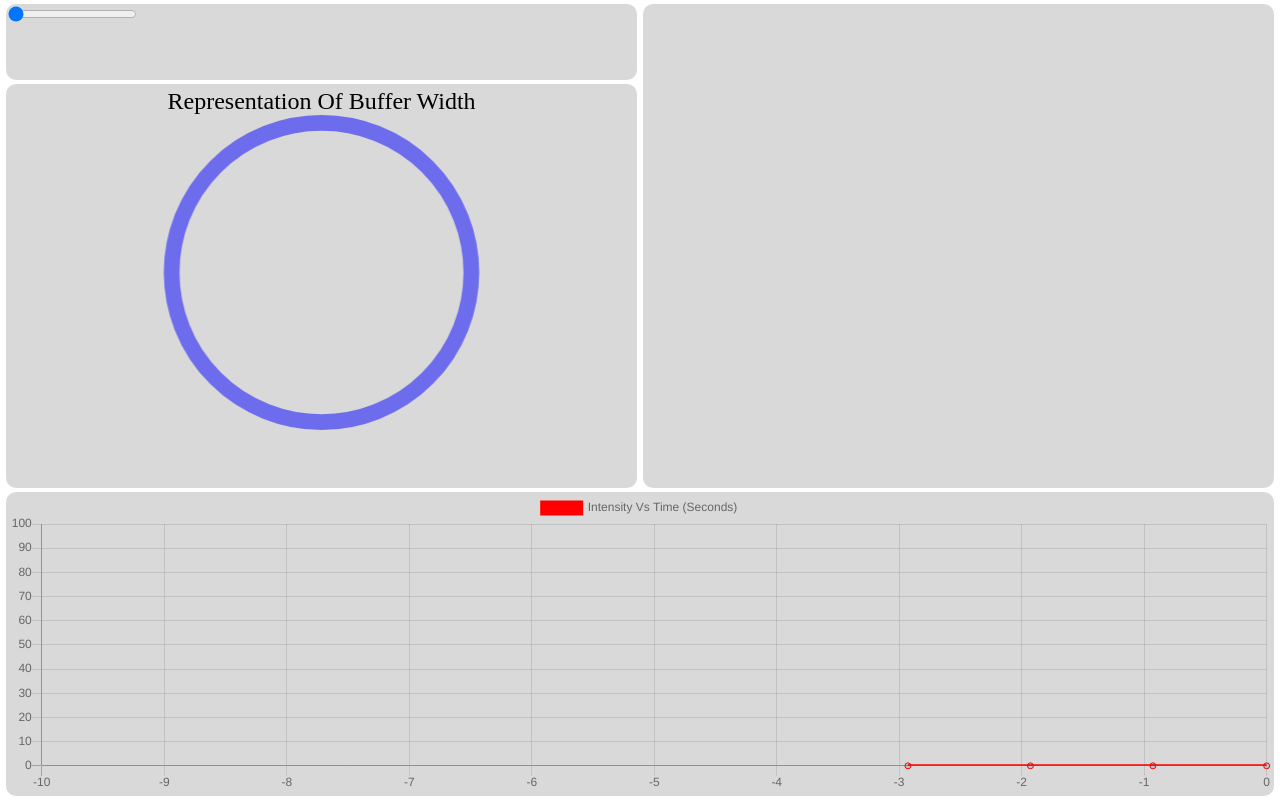
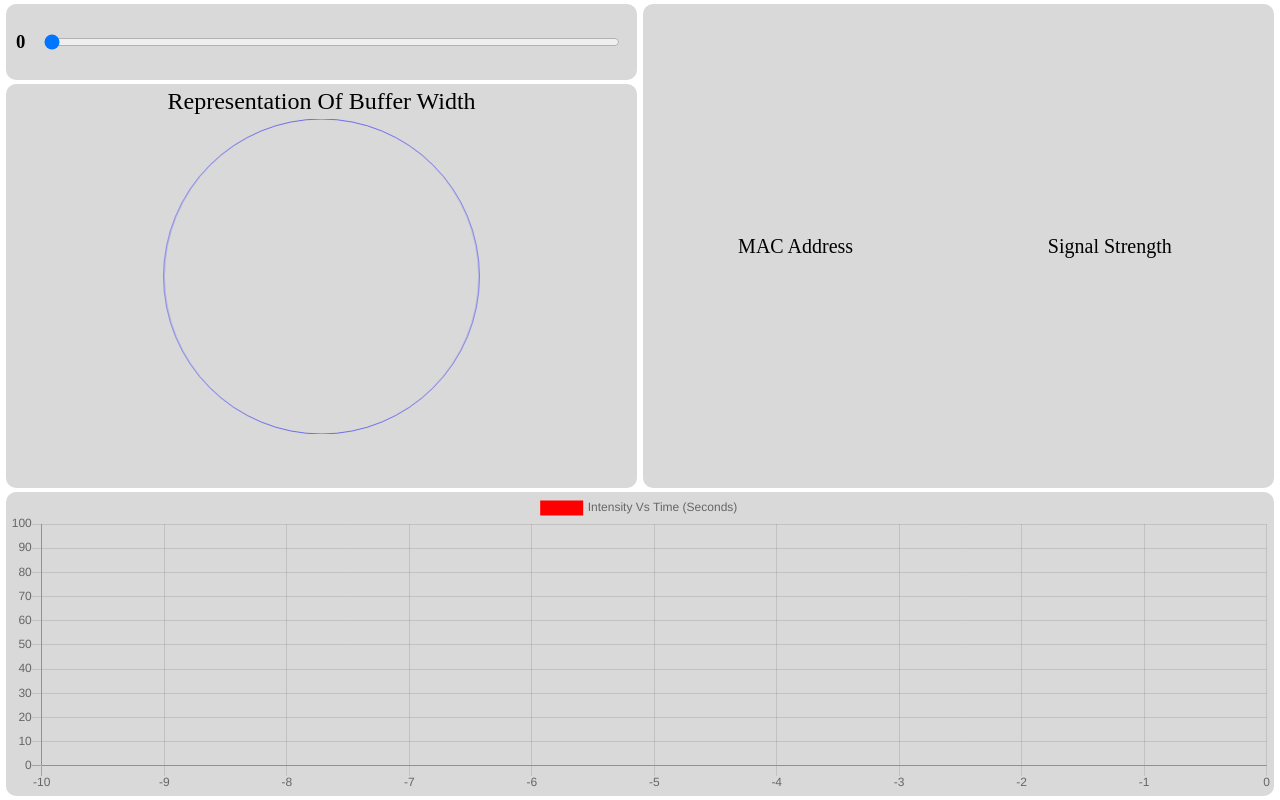
Before and after one commit to Sayeem2004/RouterControl, a plain HTML site: page docs/index.html in a window 1280 px wide. Drawn offline with nearby package versions, Linux system fonts and the light colour scheme.

Commit message:
finished everything but bugs

```diff
--- a/data/graph.json
+++ b/data/graph.json
@@ -1,3 +1,3 @@
 {
-    "graph" : 0
+    "graph" : "NaN"
 }
--- a/data/info.json
+++ b/data/info.json
@@ -1,3 +1,3 @@
 {
-    "info" : 10
+    "info" : 0
 }
--- a/data/list.json
+++ b/data/list.json
@@ -1,8 +1,3 @@
 [
-    {
-        "IP" : "127.0.0.1",
-        "MAC" : "AB-CD-EF-GH-IJ-KL",
-        "signal" : "0",
-        "name" : "Macbook Pro"
-    }
+
 ]
--- a/docs/css/style.css
+++ b/docs/css/style.css
@@ -50,6 +50,38 @@ h4 {
     font-weight: 500;
     color: rgba(0,0,0,1);
     text-align: center;
-    margin-bottom: 0px;
+    margin-bottom: 0.5vh;
     margin-top: 0.5vh;
 }
+
+.range {
+    width: 45vw;
+    height: 7vh;
+    background: rgba(217,217,217,1);
+    border-radius: 10px;
+    position: absolute;
+    left: 2.75vw;
+    top: 1vh;
+}
+
+h3 {
+    top: 1vh;
+    left: 0.75vw;
+    position: absolute;
+}
+
+table {
+    width: 100%;
+    height: 100%;
+    align-items: top;
+    margin-top: 0;
+}
+
+tr {
+    font-size: 2.5vmin;
+    font-weight: 500;
+    color: rgba(0,0,0,1);
+    text-align: center;
+    border: 3px solid black;
+    border-radius: 10px;
+}
--- a/docs/index.html
+++ b/docs/index.html
@@ -22,21 +22,19 @@
     </head>
     <body onload="init()">
         <div class="slide">
-            <input type="range" id="" value="0" min="0" max="100" step="1" onchange="updateSlide(this.value)">
+            <h3 id="rangeValue">0</h3>
+            <input type="range" class="range" value="0" min="0" max="100" step="1" onchange="updateSlide(this.value)">
         </div>
         <div class="info">
             <h4>Representation Of Buffer Width</h4>
             <canvas id="widChart" style="width: 100%;"></canvas>
         </div>
-        <div class="list">
+        <div class="list" id="divList">
             <table id="listTable">
-                <!-- <tr>
-                    <th>IP</th>
-                    <th>MAC</th>
-                    <th>Hostname</th>
-                    <th>Vendor</th>
-                    <th>Signal</th>
-                </tr> -->
+                <tr>
+                    <td>MAC Address</td>
+                    <td>Signal Strength</td>
+                </tr>
             </table>
         </div>
         <div class="graph">
--- a/docs/js/info.js
+++ b/docs/js/info.js
@@ -4,6 +4,7 @@ function initInfo() {
     widChart = document.getElementById("widChart");
     ctx = widChart.getContext("2d");
     render();
+    updateSlide(0);
     updateInfo();
 }
 
@@ -74,5 +75,13 @@ function getObjectFitSize(contains, containerWidth, containerHeight, width, heig
 }
 
 function updateSlide(value) {
-
+    document.getElementById("rangeValue").innerHTML = value;
+    // var obj = {
+    //     "info" : value
+    // };
+    // var json = JSON.stringify(obj, null, 4);
+    // fetch("../../data/info.json", {method: 'POST', body: json})
+    //     .then(response => response.json())
+    //     .then(success => console.log(success));
+    updateInfo();
 }
--- a/docs/js/list.js
+++ b/docs/js/list.js
@@ -1,7 +1,35 @@
+var table, list, parent;
+
 function initList() {
-
+    table = document.getElementById("listTable");
+    parent = document.getElementById("divList");
 }
 
 function updateList() {
+    getList();
 
+    var newTable = document.createElement('table');
+    var head = document.createElement('tr');
+    head.insertCell(0).innerHTML = "MAC Address";
+    head.insertCell(1).innerHTML = "Signal Strength";
+    newTable.appendChild(head);
+
+    for (var i = 0; i < list.length; i++) {
+        var row = document.createElement('tr');
+        row.insertCell(0).innerHTML = list[i].MAC;
+        row.insertCell(1).innerHTML = list[i].signal;
+        newTable.appendChild(row);
+    }
+
+    parent.removeChild(table);
+    parent.appendChild(newTable);
+    table = parent.children[0];
 }
+
+function getList() {
+    fetch("../../data/list.json")
+        .then(response => response.json())
+        .then(data => {
+            list = data;
+        });
+}
```
